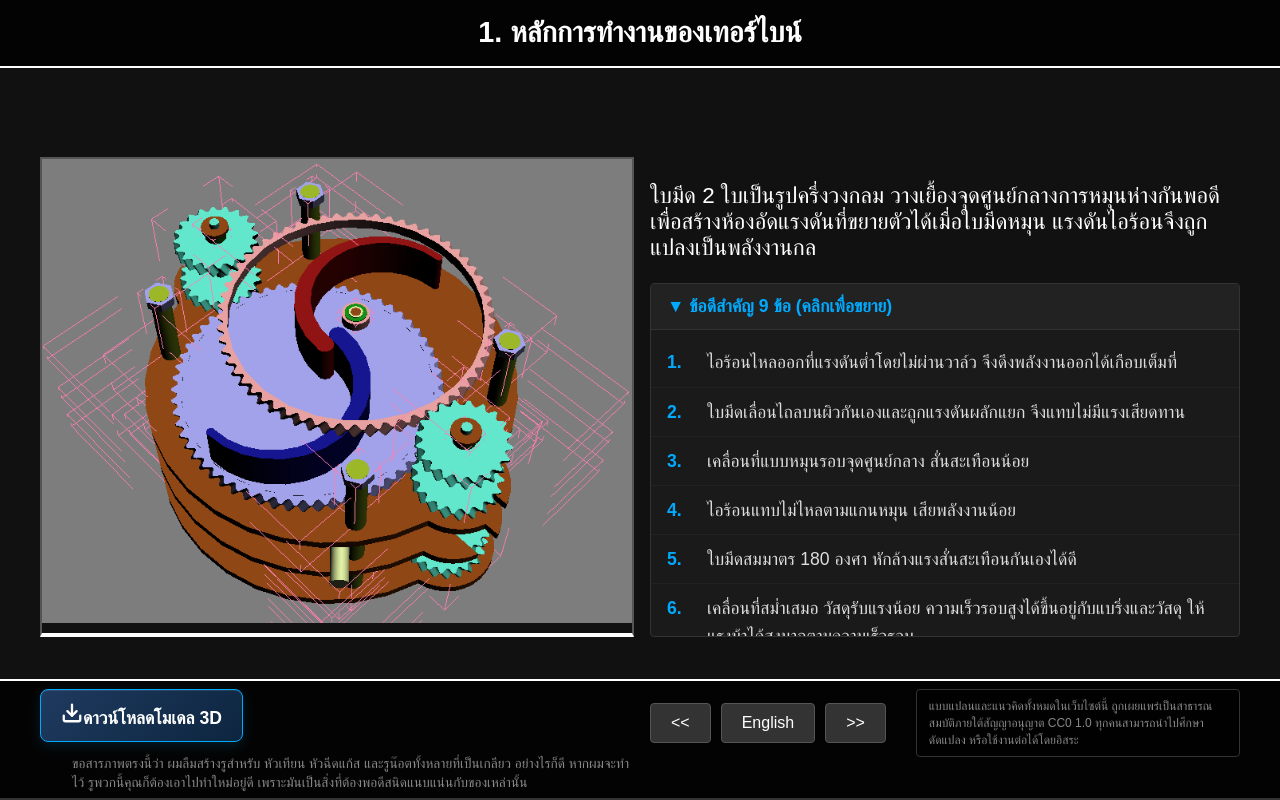
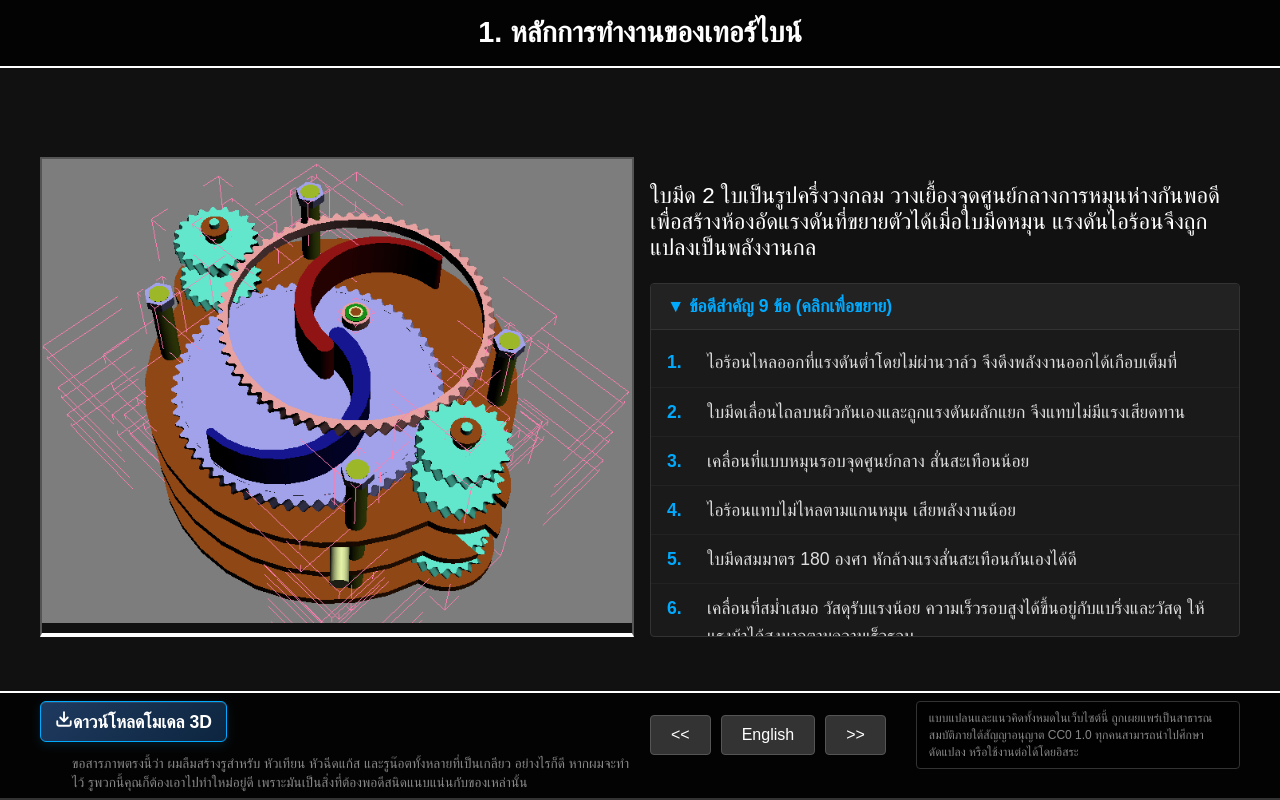
Before and after one commit to oodwebserv01/ExpanderGasTurbine, a React (Vite) app: page / in a window 1280 px wide. Built offline with nearby package versions, Linux system fonts and the light colour scheme.

Commit message:
style: reduce download button size to ~2/3

```diff
--- a/src/styles.css
+++ b/src/styles.css
@@ -122,33 +122,33 @@ p { font-size: 1.4em; }
 .download-btn {
   display: inline-flex;
   align-items: center;
-  gap: 10px;
-  padding: 12px 20px;
+  gap: 8px;
+  padding: 8px 14px;
   background: linear-gradient(135deg, #1e3a5f 0%, #0d253f 100%);
   border: 1px solid #0af;
-  border-radius: 8px;
+  border-radius: 6px;
   color: #0af;
-  font-size: 1.1em;
+  font-size: 0.95em;
   font-weight: 600;
   text-decoration: none;
   cursor: pointer;
   transition: all 0.25s ease;
-  box-shadow: 0 4px 12px rgba(0, 170, 255, 0.15), inset 0 1px 0 rgba(255, 255, 255, 0.1);
+  box-shadow: 0 3px 10px rgba(0, 170, 255, 0.15), inset 0 1px 0 rgba(255, 255, 255, 0.1);
 }
 .download-btn:hover {
   background: linear-gradient(135deg, #255a8a 0%, #153a5e 100%);
   border-color: #0cf;
   color: #0cf;
-  transform: translateY(-2px);
-  box-shadow: 0 6px 20px rgba(0, 170, 255, 0.25), inset 0 1px 0 rgba(255, 255, 255, 0.15);
+  transform: translateY(-1px);
+  box-shadow: 0 4px 14px rgba(0, 170, 255, 0.25), inset 0 1px 0 rgba(255, 255, 255, 0.15);
 }
 .download-btn:active {
   transform: translateY(0);
-  box-shadow: 0 2px 8px rgba(0, 170, 255, 0.15), inset 0 1px 0 rgba(255, 255, 255, 0.1);
+  box-shadow: 0 2px 6px rgba(0, 170, 255, 0.15), inset 0 1px 0 rgba(255, 255, 255, 0.1);
 }
 .download-icon {
-  width: 22px;
-  height: 22px;
+  width: 18px;
+  height: 18px;
   flex-shrink: 0;
   stroke-width: 2.5;
   transition: transform 0.2s ease;
```
